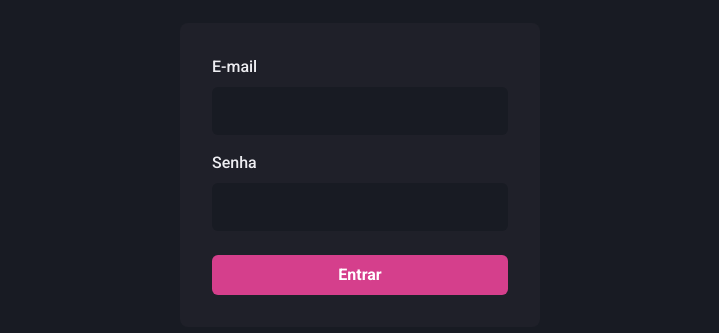
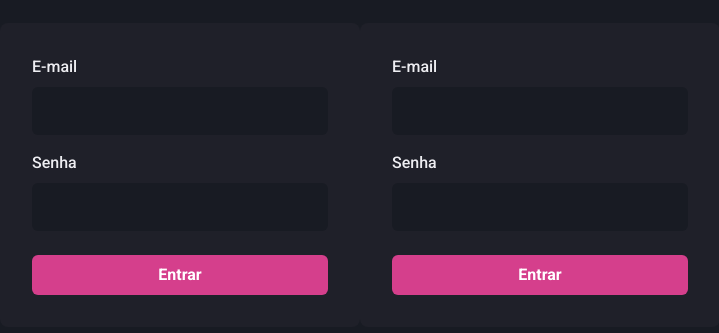
Before and after one commit to carloshenriquefarias/dashgov2, a Next.js app: page / in a window 1280 px wide. Shown: the part 225-558 px from the top of the page, without its empty margins (280-999 px from the left). Built offline with nearby package versions, Linux system fonts and the light colour scheme.

Commit message:
mudanças

```diff
--- a/src/pages/index.tsx
+++ b/src/pages/index.tsx
@@ -34,6 +34,24 @@ export default function SignIn() {
           </Stack>
         <Button type='submit' mt="6" colorScheme="pink">Entrar</Button>
         </Flex>
+        <Flex
+          as="form"
+          w="100%"
+          maxWidth={360}
+          bg="gray.800"
+          // SE QUISER SABER EM PX multiplique por 4, se for em rem divide por 4 ou mais
+          p="8"
+          borderRadius={8}
+          flexDir="column"
+          onSubmit={handleSubmit(handleSignIn)}
+        >
+          <Stack spacing="4">
+            <Input name='email' type='email' label='E-mail'/>
+            {/* //Para passar ref na apicação é preciso mudar a constante no input Form */}
+            <Input name='password' type='password' label='Senha'/>
+          </Stack>
+        <Button type='submit' mt="6" colorScheme="pink">Entrar</Button>
+        </Flex>
     </Flex>
   )
 }
```
